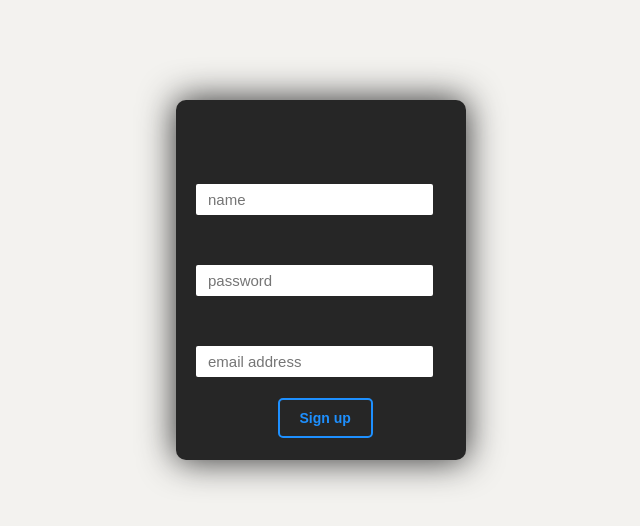
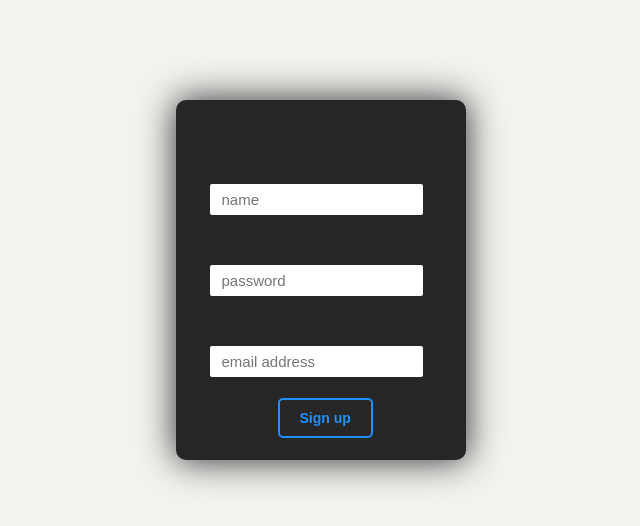
Before and after one commit to TashfeenRao/react-formik, a React (Create React App) app: page / in a window 1280 px wide. Shown: the top 526 px of the page, without its empty margins (319-959 px from the left). Built offline with nearby package versions, Linux system fonts and the light colour scheme.

Commit message:
form validation with error messages added

```diff
--- a/src/formik/Form.js
+++ b/src/formik/Form.js
@@ -2,22 +2,48 @@ import React from "react";
 import "./form.css";
 import { useFormik } from "formik";
 
-export default function Form() {
-  const formik = useFormik({
-    initialValues: {
+const initialValues = {
   name: "",
   email: "",
   password: "",
-    },
-    onSubmit: (values) => {
+};
+
+const onSubmit = (values) => {
   console.log(values);
-    },
+};
+
+const validate = (values) => {
+  let errors = {};
+
+  if (!values.name) errors.name = "Required";
+
+  if (!values.email) {
+    errors.email = "Required";
+  } else if (
+    !/^(([^<>()[\]\\.,;:\s@"]+(\.[^<>()[\]\\.,;:\s@"]+)*)|(".+"))@((\[[0-9]{1,3}\.[0-9]{1,3}\.[0-9]{1,3}\.[0-9]{1,3}\])|(([a-zA-Z\-0-9]+\.)+[a-zA-Z]{2,}))$/.test(
+      values.email
+    )
+  ) {
+    errors.email = "Invalid email";
+  }
+
+  if (!values.password) errors.password = "Required";
+  return errors;
+};
+
+export default function Form() {
+  const formik = useFormik({
+    initialValues,
+    onSubmit,
+    validate,
   });
 
+  console.log(formik.errors);
   return (
     <div className='login-page'>
       <div className='form'>
         <form className='register-form' onSubmit={formik.handleSubmit}>
+          <div>
             <input
               type='text'
               placeholder='name'
@@ -25,6 +51,11 @@ export default function Form() {
               onChange={formik.handleChange}
               value={formik.values.name}
             />
+            {formik.errors.name ? (
+              <div style={{ color: "red" }}>{formik.errors.name}</div>
+            ) : null}
+          </div>
+          <div>
             <input
               type='password'
               placeholder='password'
@@ -32,6 +63,11 @@ export default function Form() {
               onChange={formik.handleChange}
               value={formik.values.password}
             />
+            {formik.errors.password ? (
+              <div style={{ color: "red" }}>{formik.errors.password}</div>
+            ) : null}
+          </div>
+          <div>
             <input
               type='text'
               placeholder='email address'
@@ -39,6 +75,10 @@ export default function Form() {
               onChange={formik.handleChange}
               value={formik.values.email}
             />
+            {formik.errors.email ? (
+              <div style={{ color: "red" }}>{formik.errors.email}</div>
+            ) : null}
+          </div>
           <button type='submit' className='create'>
             Sign up
           </button>
```
Lines whose indentation alone changed are shown as unchanged.
